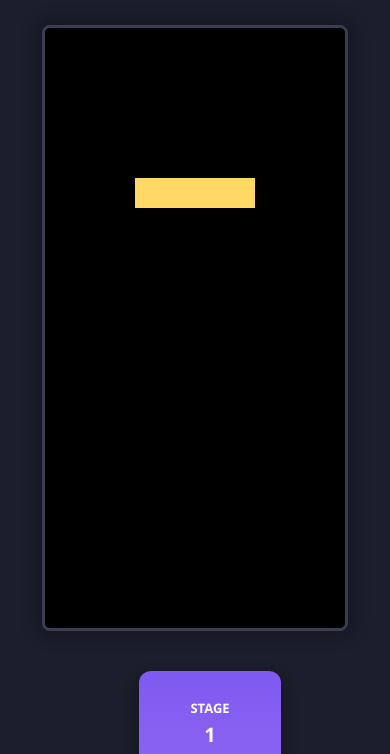
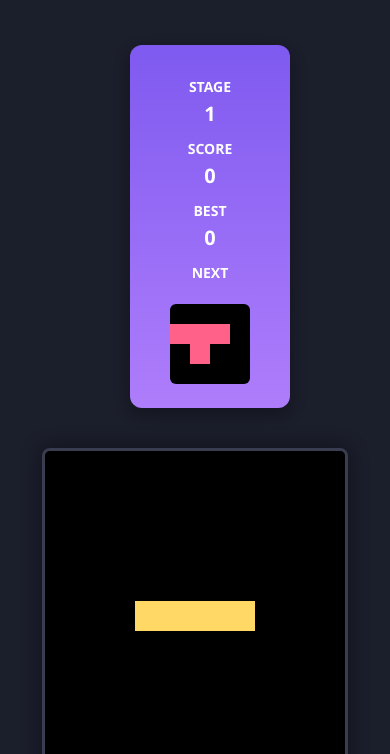
Before and after one commit to SungRyulCho/tetris-game, a plain HTML site: page index.html in a window 390 px wide. Shown: the part 90-844 px from the top of the page. Drawn offline with Linux system fonts and the light colour scheme.

Commit message:
mobile-(2)

```diff
--- a/style.css
+++ b/style.css
@@ -33,12 +33,12 @@ canvas#tetris {
 
 #score-container {
   background: linear-gradient(180deg, #7f5af0, #ae7dfb);
-  padding: 16px;
+  padding: 20px;
   border-radius: 12px;
-  width: 110px;
+  width: 120px;
   box-shadow: 0 6px 16px rgba(0, 0, 0, 0.3);
   text-align: center;
-  font-size: 13px;
+  font-size: 14px;
   position: absolute;
   left: 100%;
   margin-left: 30px;
@@ -142,7 +142,6 @@ canvas#tetris {
   box-shadow: 0 4px 10px rgba(0, 0, 0, 0.3);
 }
 
-/* 🎯 반응형: 모바일 최적화 */
 @media (max-width: 768px) {
   .center-box {
     flex-direction: column;
@@ -151,7 +150,8 @@ canvas#tetris {
 
   #score-container {
     position: static;
-    margin-bottom: 20px;
+    margin-top: 20px;
+    order: -1;
   }
 
   .mobile-controls {
```
Also changed, not shown: index.html (+2 -1 lines).
